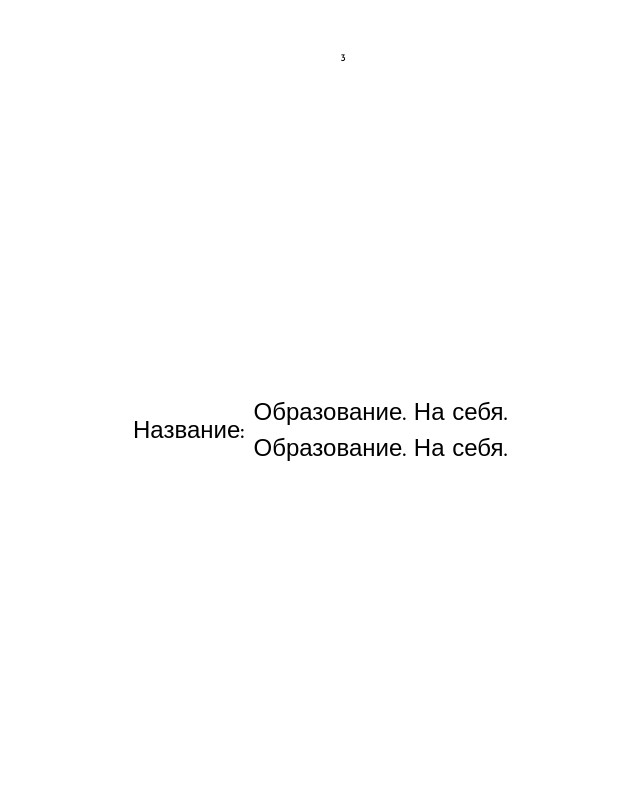
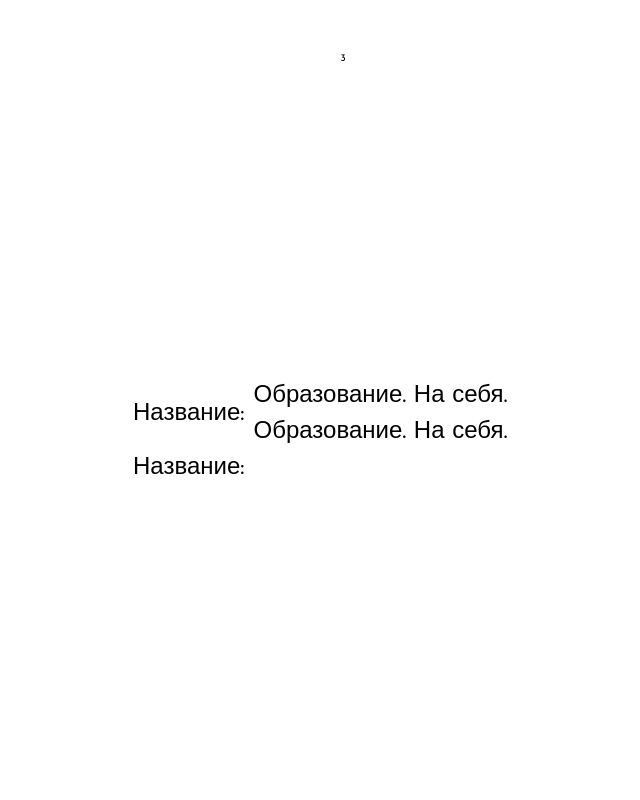
Before and after one commit to ilya395/up-costs-control, a React (Create React App) app in the folder client/: page / in a window 1280 px wide. Shown: the top 800 px of the page, without its empty margins (297-937 px from the left). Built offline with nearby package versions, Linux system fonts and the light colour scheme; the HTML template or start-up script is replaced by a standard one.

Commit message:
add new styles 1

```diff
--- a/client/src/forms/ExpenseItemForm/view/ExpenseItemForm.view.jsx
+++ b/client/src/forms/ExpenseItemForm/view/ExpenseItemForm.view.jsx
@@ -8,6 +8,12 @@ export const ExpenseItemFormView = () => {
         {/* <input type="text" className="simple-form__input simple-text_main" id="name" name="name" /> */}
         <span className="simple-text_main form-field__simple-text">Образование. На себя. Образование. На себя.</span>
       </div>
+      <div className="simple-form__form-field simple-form__form-field_row">
+        <label className="simple-text_main" htmlFor="name">Название:</label>
+        <div className="form-field__list">
+
+        </div>
+      </div>
     </form>
     );
 }
```
